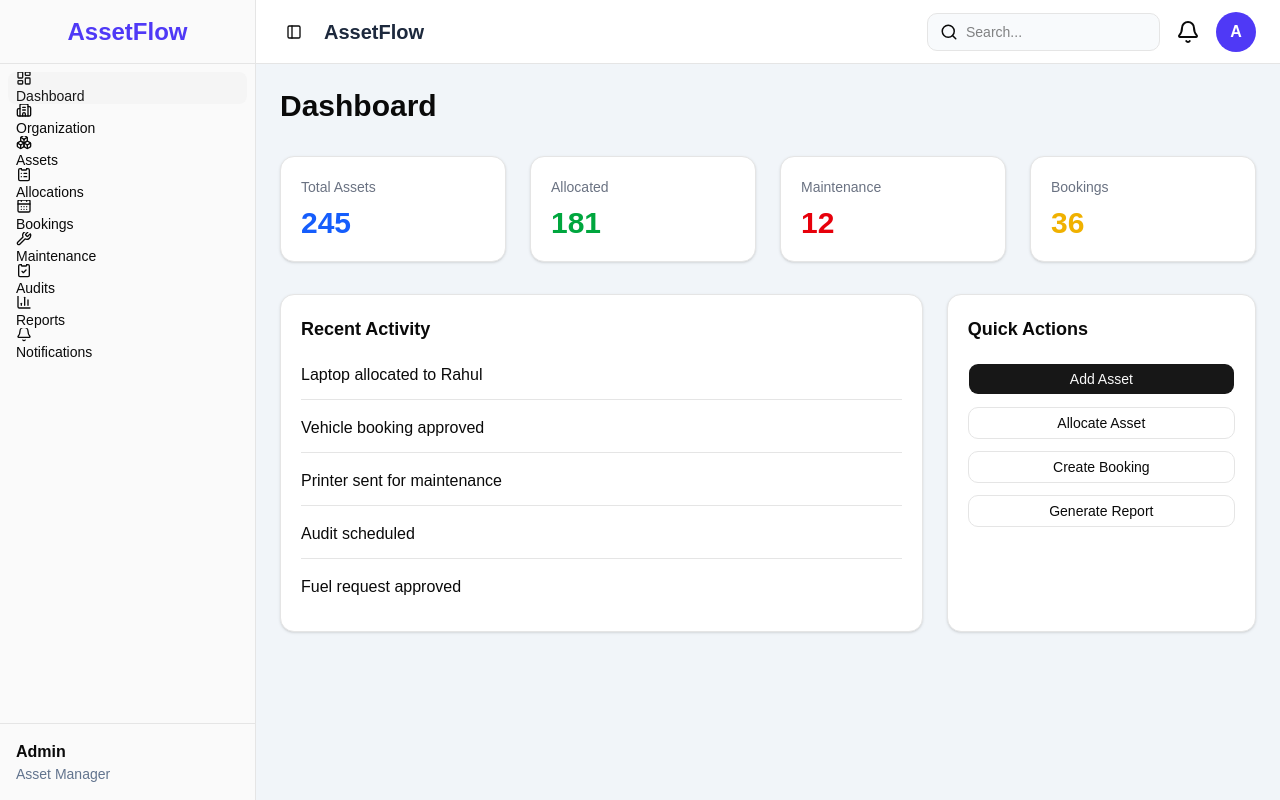
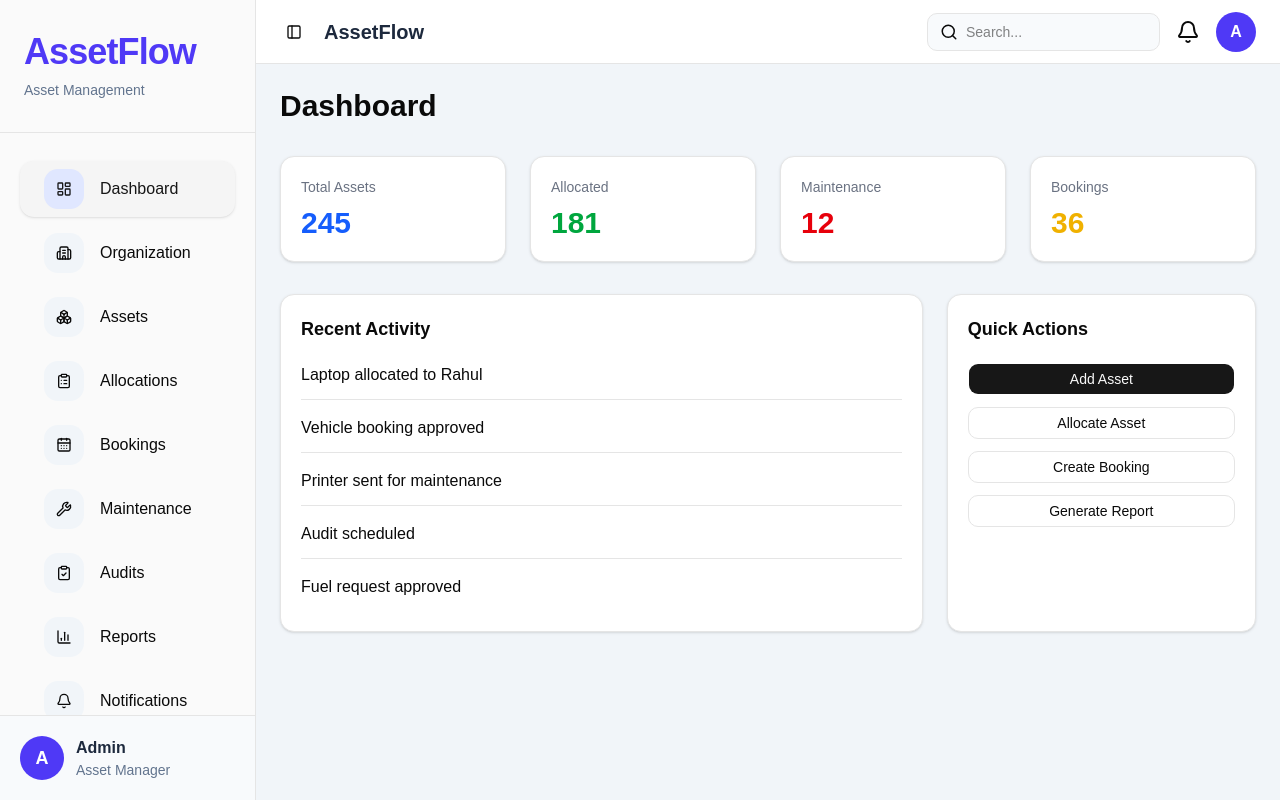
Before and after one commit to jagapathi20/Odoo-Hackathon, a React app in the folder Frontend/: page /dashboard in a window 1280 px wide. Built offline with nearby package versions, Linux system fonts and the light colour scheme; no server answers; the HTML template or start-up script is replaced by a standard one.

Commit message:
Complete remaining frontend modules

```diff
--- a/Frontend/src/components/layout/AppSidebar.jsx
+++ b/Frontend/src/components/layout/AppSidebar.jsx
@@ -18,39 +18,66 @@ function AppSidebar() {
   const location = useLocation();
 
   return (
-    <Sidebar>
+    <Sidebar className="border-r bg-white">
 
-      <SidebarHeader className="border-b h-16 flex items-center justify-center">
+      <SidebarHeader className="border-b px-6 py-8">
 
-        <h1 className="text-2xl font-bold text-indigo-600">
+        <div className="flex flex-col">
+
+          <h1 className="text-4xl font-extrabold tracking-tight text-indigo-600">
             AssetFlow
           </h1>
 
+          <p className="mt-2 text-sm text-slate-500">
+            Asset Management
+          </p>
+
+        </div>
+
       </SidebarHeader>
 
-      <SidebarContent>
+      <SidebarContent className="px-3 py-5">
 
         <SidebarGroup>
 
           <SidebarGroupContent>
 
-            <SidebarMenu>
+            <SidebarMenu className="space-y-2">
 
               {navigation.map((item) => {
                 const Icon = item.icon;
+
+                const active = location.pathname === item.path;
 
                 return (
                   <SidebarMenuItem key={item.title}>
 
                     <SidebarMenuButton
                       asChild
-                      isActive={location.pathname === item.path}
+                      isActive={active}
+                      className={`
+                        h-14 rounded-xl transition-all duration-200
+                        ${active
+                          ? "bg-indigo-50 text-indigo-600 font-semibold shadow-sm"
+                          : "hover:bg-slate-100 hover:text-indigo-600"}
+                      `}
                     >
-                      <Link to={item.path}>
+                      <Link
+                        to={item.path}
+                        className="flex items-center gap-4 px-4"
+                      >
+                        <div
+                          className={`
+                            flex h-10 w-10 items-center justify-center rounded-xl
+                            ${active ? "bg-indigo-100" : "bg-slate-100"}
+                          `}
+                        >
+                          <Icon size={20} />
+                        </div>
 
-                        <Icon size={18} />
-
-                        <span>{item.title}</span>
+                        <span className="text-base">
+                          {item.title}
+                        </span>
 
                       </Link>
 
@@ -68,17 +95,25 @@ function AppSidebar() {
 
       </SidebarContent>
 
-      <SidebarFooter className="border-t p-4">
+      <SidebarFooter className="border-t bg-slate-50 p-5">
+
+        <div className="flex items-center gap-3">
+
+          <div className="flex h-11 w-11 items-center justify-center rounded-full bg-indigo-600 text-lg font-bold text-white">
+            A
+          </div>
 
           <div>
 
-          <p className="font-semibold">
+            <p className="font-semibold text-slate-800">
               Admin
             </p>
 
             <p className="text-sm text-slate-500">
               Asset Manager
             </p>
+
+          </div>
 
         </div>
 
```
Lines whose indentation alone changed are shown as unchanged.
